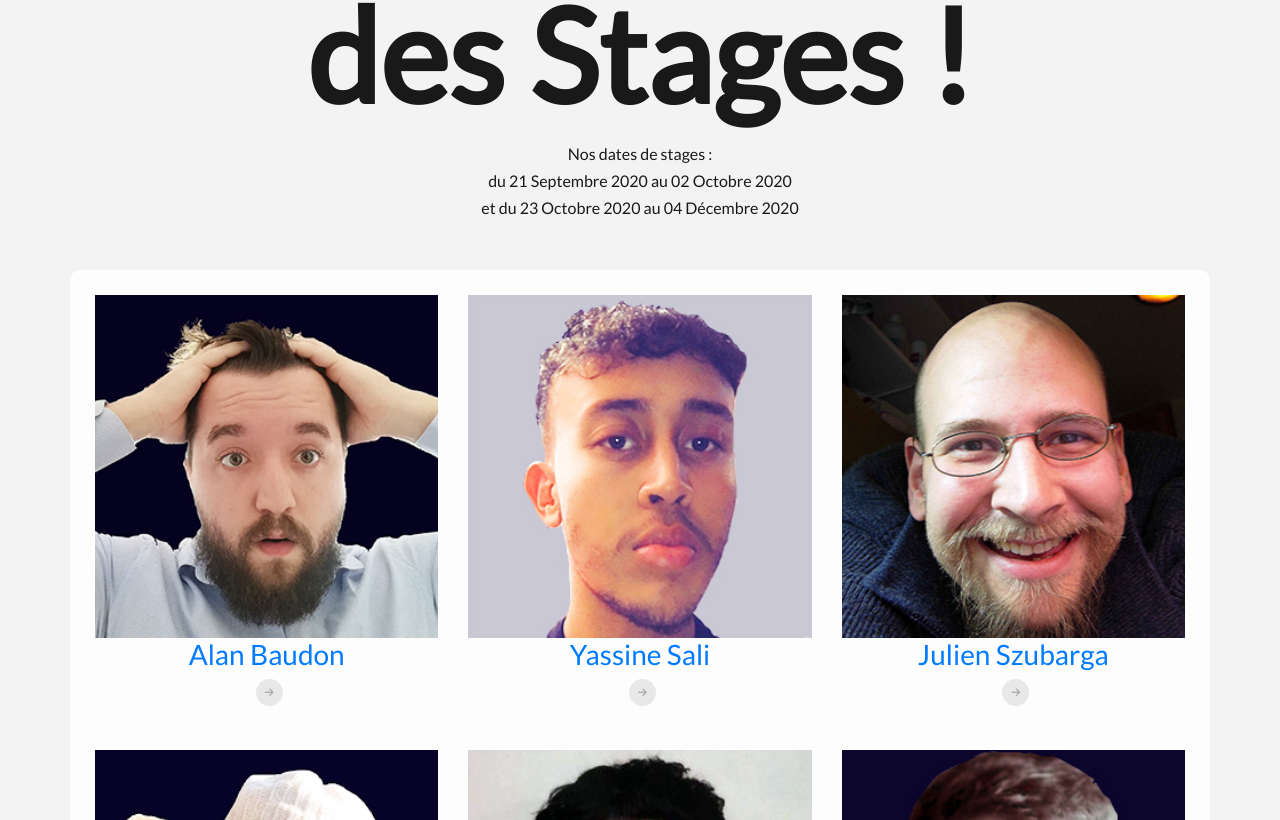
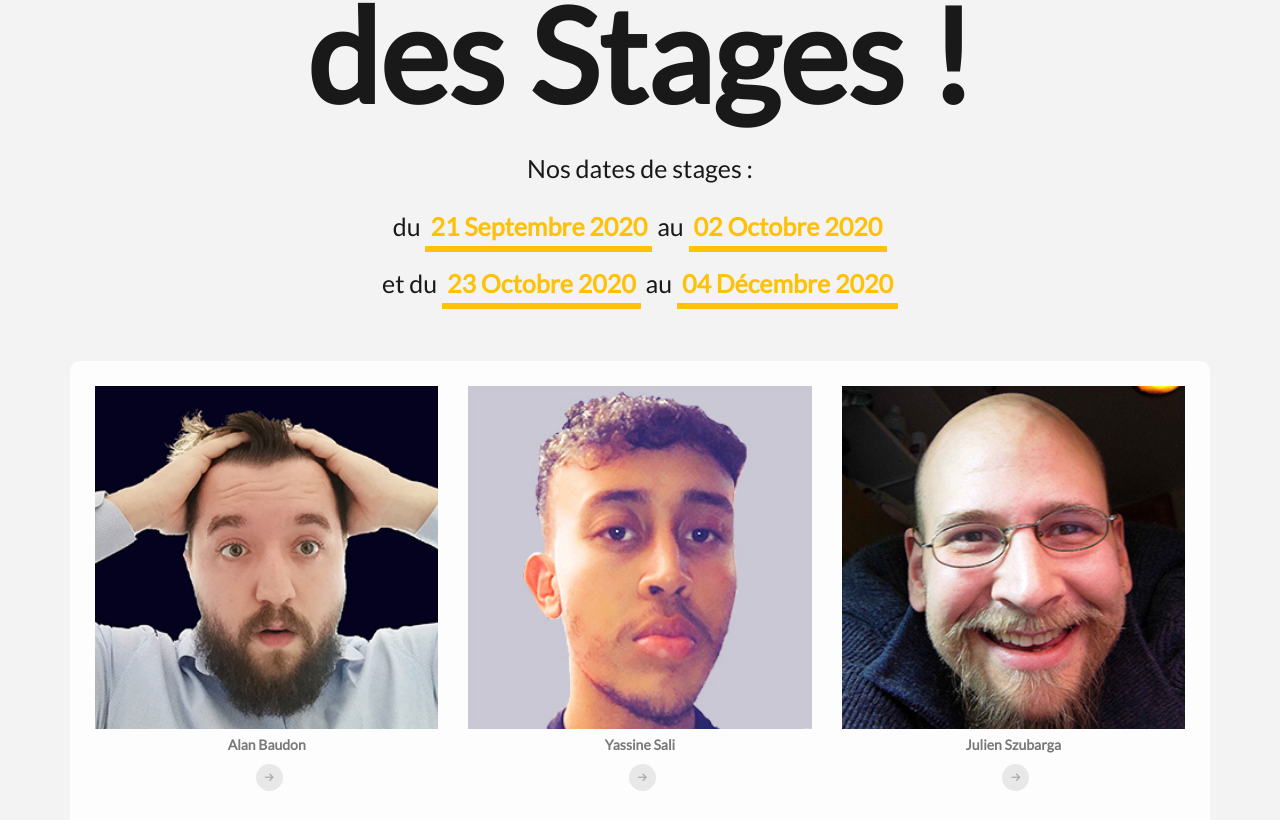
Before and after one commit to aelmazghy/CMPTT, a plain HTML site: page index.html in a window 1280 px wide. Shown: the part 320-1140 px from the top of the page. Drawn offline with nearby package versions, Linux system fonts and the light colour scheme.

Commit message:
EDIT ALL

```diff
--- a/css/css.css
+++ b/css/css.css
@@ -47,6 +47,16 @@ body {
     font-size: 130px;
     font-weight: bold;
 }
+.content-top p {
+    font-size: 25px;
+    line-height: 2.3;
+}
+.content-top p span {
+    border-bottom: 6px solid #FFC109;
+    color: #ffc106;
+    font-weight: bold;
+    padding: 5px;
+}
 .all-card{
     background: #fdfdfd;
     overflow: hidden;
@@ -80,6 +90,17 @@ body {
     -moz-transform: scale(1.1);
     -o-transform: scale(1.1);
 }
+.apprenant-name a{
+    color: #797979;
+    display: block;
+    margin-bottom: 4px;
+    font-size: 14px;
+    line-height: 23px;
+    margin-top: 4px;
+    font-weight: 700;
+    transition: 0.3s;
+    text-transform: capitalize;
+}
 .apprenant-more ul {
     padding: 0;
 }
```
Also changed, not shown: css/responsive.css (added, +8 -0 lines), img/back1.png (deleted), img/back2.png (deleted), img/back3.svg (deleted).
